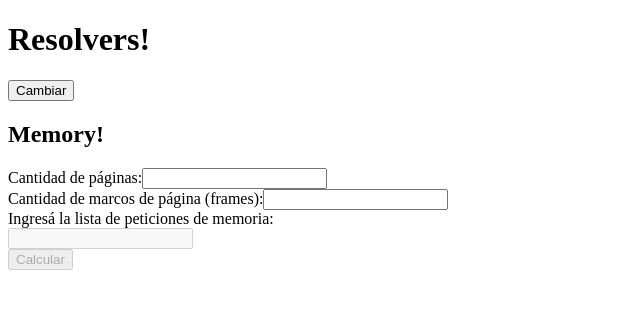
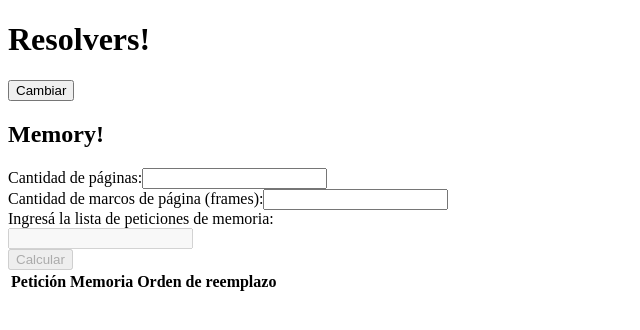
Before and after one commit to emigimenezj/os-resolvers, a React (Vite) app: page / in a window 1280 px wide. Shown: the top 330 px of the page, without its empty margins (0-640 px from the left). Built offline with nearby package versions, Linux system fonts and the light colour scheme.

Commit message:
FIFO algorithm working and printing well

```diff
--- a/src/Memory.jsx
+++ b/src/Memory.jsx
@@ -55,6 +55,7 @@ export function Memory() {
     const isOnlyDigits = /^\d*$/.test(value);
     if(!isOnlyDigits) return;
 
+    setTable({ memory: [[]], replaceOrder: [[]] });
     setPages(value);
   }
 
@@ -64,6 +65,7 @@ export function Memory() {
     const isOnlyDigits = /^\d*$/.test(value);
     if(!isOnlyDigits) return;
 
+    setTable({ memory: [[]], replaceOrder: [[]] });
     setFrames(value);
   }
 
@@ -125,7 +127,7 @@ export function Memory() {
       hits++;
       return {memory, replaceOrder}
 
-    }, table);
+    }, { memory: [[]], replaceOrder: [[]] });
 
     setTable(newTable);
   }
@@ -164,7 +166,40 @@ export function Memory() {
         </form>
       </header>
       <main>
-
+        <table>
+          <thead>
+            <tr>
+              <th>Petición</th>
+              <th>Memoria</th>
+              <th>Orden de reemplazo</th>
+            </tr>
+          </thead>
+          <tbody>
+            {table.memory.length !== 1 ?
+              table.memory.map((memState, i) => {
+                if (!i) {
+                  return (
+                    <tr key={i}>
+                      <td></td>
+                      <td></td>
+                      <td></td>
+                      <td></td>
+                    </tr>
+                  );
+                } else {
+                  return (
+                    <tr key={i}>
+                      <td>{memoryRequestSequence[i-1]}</td>
+                      <td>{...memState}</td>
+                      <td>{...table.replaceOrder[i]}</td>
+                    </tr>
+                  );
+                }
+              })
+              : null
+            }
+          </tbody>
+        </table>
       </main>
     </section>
   );
```
